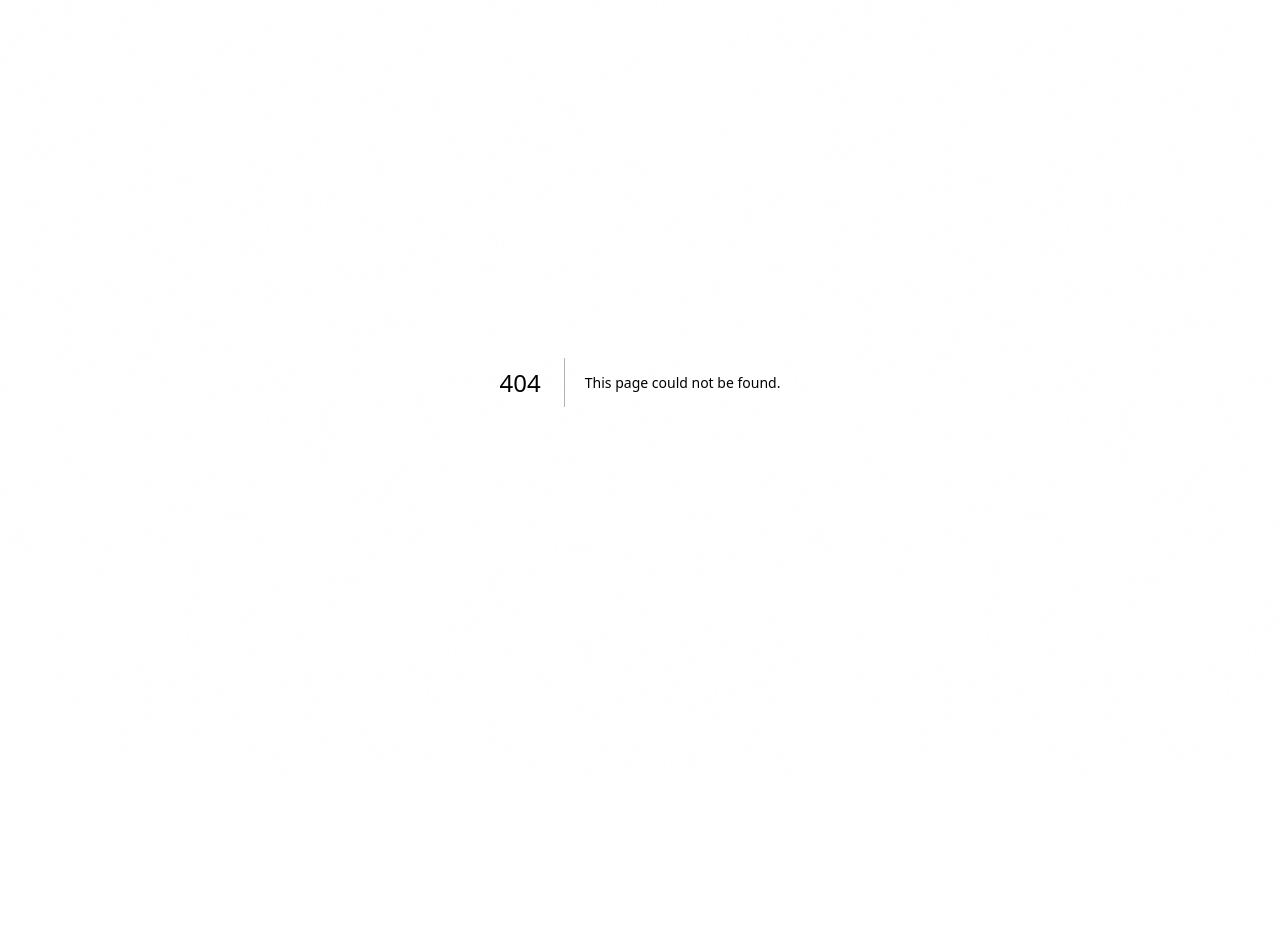
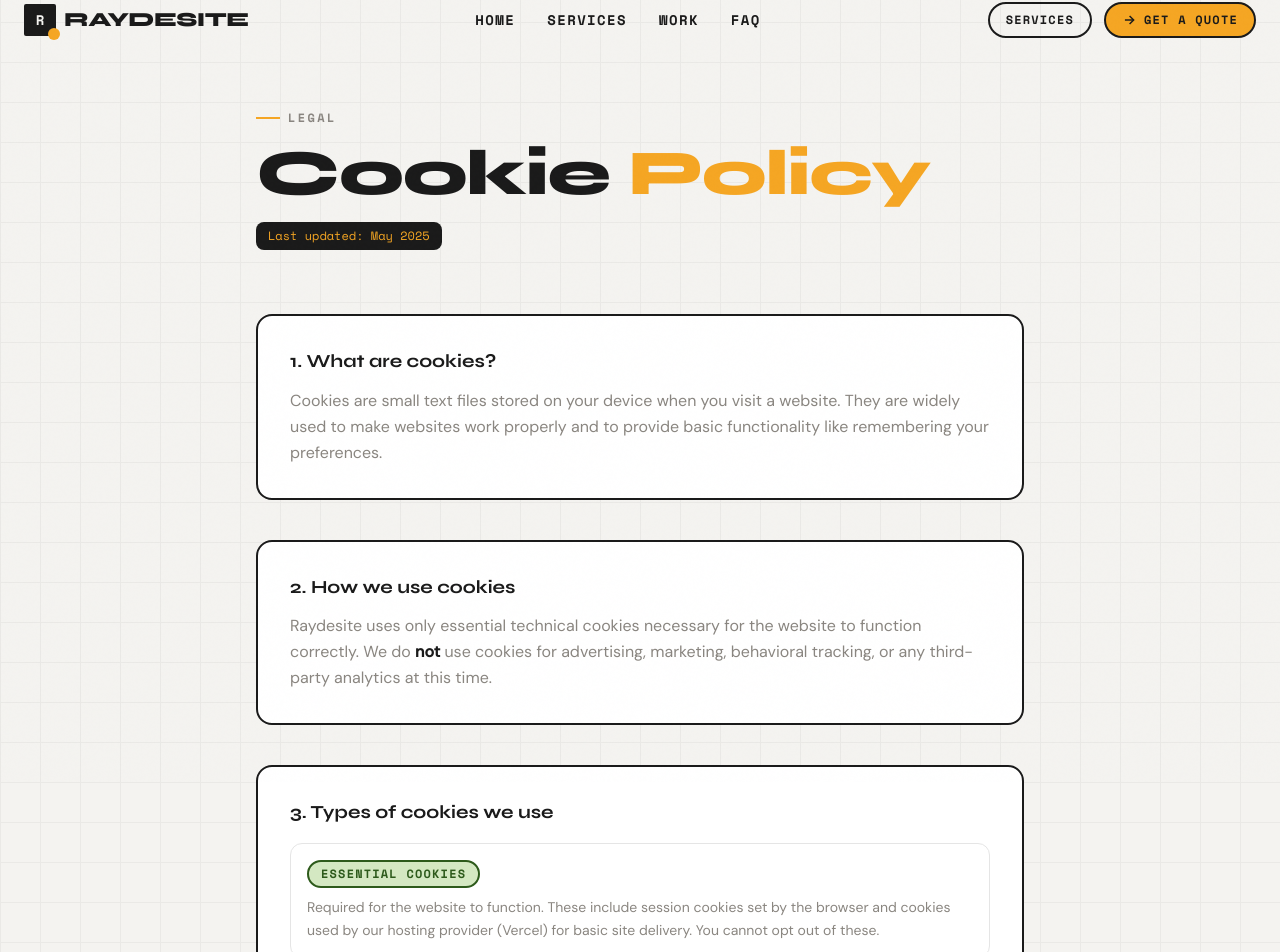
Before and after one commit to Raydesite/raydesite-website-official, a Next.js app: page /cookie-policy in a window 1280 px wide. Before the commit this address had no page. Shown: the part 18-970 px from the top of the page. Before the commit the page ends 800 px from the top, so only its background shows below. Built offline with nearby package versions, Linux system fonts and the light colour scheme.

Commit message:
Create cookie-policy

```diff
--- /dev/null
+++ b/app/cookie-policy/page.tsx
@@ -0,0 +1,225 @@
+import type { Metadata } from "next";
+import Navbar from "@/components/Navbar";
+import Footer from "@/components/Footer";
+
+export const metadata: Metadata = {
+  title: "Cookie Policy",
+  description: "How Raydesite uses cookies on its website.",
+  alternates: { canonical: "https://raydesite.com/cookie-policy" },
+};
+
+export default function CookiePolicyPage() {
+  return (
+    <main>
+      <Navbar />
+      <section
+        className="py-32 px-6 relative overflow-hidden"
+        aria-labelledby="cookie-heading"
+      >
+        <div
+          className="absolute inset-0 opacity-[0.04]"
+          style={{
+            backgroundImage:
+              "linear-gradient(#1A1A1A 1px, transparent 1px), linear-gradient(90deg, #1A1A1A 1px, transparent 1px)",
+            backgroundSize: "40px 40px",
+          }}
+          aria-hidden="true"
+        />
+        <div className="max-w-3xl mx-auto relative">
+          <div className="mb-16">
+            <span className="font-mono text-xs font-bold uppercase tracking-[0.2em] text-[#8A8680] flex items-center gap-2 mb-4">
+              <span className="w-6 h-0.5 bg-[#F5A623]" />
+              Legal
+            </span>
+            <h1
+              id="cookie-heading"
+              style={{
+                fontFamily: "Syne, sans-serif",
+                fontWeight: 800,
+                fontSize: "clamp(2.5rem, 6vw, 4rem)",
+                letterSpacing: "-0.02em",
+                lineHeight: 1.0,
+              }}
+            >
+              Cookie <span className="text-[#F5A623]">Policy</span>
+            </h1>
+            <div className="mt-4">
+              <div className="inline-flex items-center bg-[#1A1A1A] text-[#F5A623] font-mono text-xs px-3 py-1.5 rounded-lg">
+                Last updated: May 2025
+              </div>
+            </div>
+          </div>
+
+          <div
+            className="space-y-10"
+            style={{ fontFamily: "DM Sans, sans-serif" }}
+          >
+            <div className="bg-white border-2 border-[#1A1A1A] rounded-2xl p-8 hover:shadow-[4px_4px_0_#1A1A1A] transition-all duration-200">
+              <h2
+                className="mb-3"
+                style={{
+                  fontFamily: "Syne, sans-serif",
+                  fontWeight: 700,
+                  fontSize: "1.15rem",
+                }}
+              >
+                1. What are cookies?
+              </h2>
+              <p className="text-[#8A8680] leading-relaxed">
+                Cookies are small text files stored on your device when you
+                visit a website. They are widely used to make websites work
+                properly and to provide basic functionality like remembering
+                your preferences.
+              </p>
+            </div>
+
+            <div className="bg-white border-2 border-[#1A1A1A] rounded-2xl p-8 hover:shadow-[4px_4px_0_#1A1A1A] transition-all duration-200">
+              <h2
+                className="mb-3"
+                style={{
+                  fontFamily: "Syne, sans-serif",
+                  fontWeight: 700,
+                  fontSize: "1.15rem",
+                }}
+              >
+                2. How we use cookies
+              </h2>
+              <p className="text-[#8A8680] leading-relaxed">
+                Raydesite uses only essential technical cookies necessary for
+                the website to function correctly. We do{" "}
+                <strong className="text-[#1A1A1A]">not</strong> use cookies for
+                advertising, marketing, behavioral tracking, or any third-party
+                analytics at this time.
+              </p>
+            </div>
+
+            <div className="bg-white border-2 border-[#1A1A1A] rounded-2xl p-8 hover:shadow-[4px_4px_0_#1A1A1A] transition-all duration-200">
+              <h2
+                className="mb-4"
+                style={{
+                  fontFamily: "Syne, sans-serif",
+                  fontWeight: 700,
+                  fontSize: "1.15rem",
+                }}
+              >
+                3. Types of cookies we use
+              </h2>
+              <div className="space-y-4">
+                {[
+                  {
+                    type: "Essential cookies",
+                    color: "#D4E8C2",
+                    textColor: "#2D5A1B",
+                    desc: "Required for the website to function. These include session cookies set by the browser and cookies used by our hosting provider (Vercel) for basic site delivery. You cannot opt out of these.",
+                  },
+                ].map((c) => (
+                  <div
+                    key={c.type}
+                    className="border border-[#E5E5E5] rounded-xl p-4"
+                  >
+                    <div className="flex items-center gap-2 mb-2">
+                      <span
+                        className="font-mono text-xs font-bold uppercase tracking-widest px-3 py-1 rounded-full border-2"
+                        style={{
+                          backgroundColor: c.color,
+                          color: c.textColor,
+                          borderColor: c.textColor,
+                        }}
+                      >
+                        {c.type}
+                      </span>
+                    </div>
+                    <p className="text-[#8A8680] text-sm leading-relaxed">
+                      {c.desc}
+                    </p>
+                  </div>
+                ))}
+              </div>
+            </div>
+
+            <div className="bg-white border-2 border-[#1A1A1A] rounded-2xl p-8 hover:shadow-[4px_4px_0_#1A1A1A] transition-all duration-200">
+              <h2
+                className="mb-3"
+                style={{
+                  fontFamily: "Syne, sans-serif",
+                  fontWeight: 700,
+                  fontSize: "1.15rem",
+                }}
+              >
+                4. Third-party cookies
+              </h2>
+              <p className="text-[#8A8680] leading-relaxed">
+                We currently do not use any third-party cookies, including from
+                Google Analytics, Meta, or any advertising network. If this
+                changes in the future, this policy will be updated accordingly
+                and you will be notified via a cookie consent banner.
+              </p>
+            </div>
+
+            <div className="bg-white border-2 border-[#1A1A1A] rounded-2xl p-8 hover:shadow-[4px_4px_0_#1A1A1A] transition-all duration-200">
+              <h2
+                className="mb-3"
+                style={{
+                  fontFamily: "Syne, sans-serif",
+                  fontWeight: 700,
+                  fontSize: "1.15rem",
+                }}
+              >
+                5. Managing cookies
+              </h2>
+              <p className="text-[#8A8680] leading-relaxed">
+                You can control and delete cookies through your browser
+                settings. Please note that disabling essential cookies may
+                affect the functionality of the website. For more information on
+                how to manage cookies, visit your browser&apos;s help
+                documentation.
+              </p>
+            </div>
+
+            <div className="bg-white border-2 border-[#1A1A1A] rounded-2xl p-8 hover:shadow-[4px_4px_0_#1A1A1A] transition-all duration-200">
+              <h2
+                className="mb-3"
+                style={{
+                  fontFamily: "Syne, sans-serif",
+                  fontWeight: 700,
+                  fontSize: "1.15rem",
+                }}
+              >
+                6. Changes to this policy
+              </h2>
+              <p className="text-[#8A8680] leading-relaxed">
+                We may update this Cookie Policy as our website evolves. Any
+                changes will be posted on this page with an updated date. We
+                recommend reviewing this page periodically.
+              </p>
+            </div>
+
+            <div className="bg-white border-2 border-[#1A1A1A] rounded-2xl p-8 hover:shadow-[4px_4px_0_#1A1A1A] transition-all duration-200">
+              <h2
+                className="mb-3"
+                style={{
+                  fontFamily: "Syne, sans-serif",
+                  fontWeight: 700,
+                  fontSize: "1.15rem",
+                }}
+              >
+                7. Contact
+              </h2>
+              <p className="text-[#8A8680] leading-relaxed">
+                Questions about our cookie practices? Reach us at{" "}
+                <a
+                  href="mailto:raydesite@gmail.com"
+                  className="text-[#1A1A1A] font-bold underline underline-offset-4 hover:text-[#F5A623] transition-colors"
+                >
+                  raydesite@gmail.com
+                </a>
+                .
+              </p>
+            </div>
+          </div>
+        </div>
+      </section>
+      <Footer />
+    </main>
+  );
+}
```
